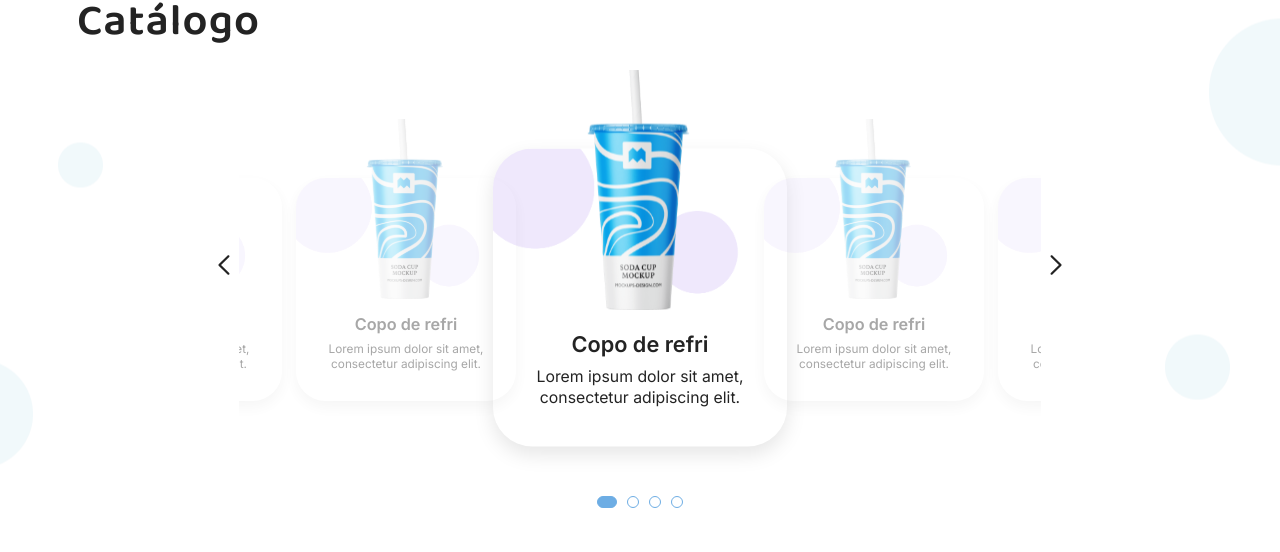
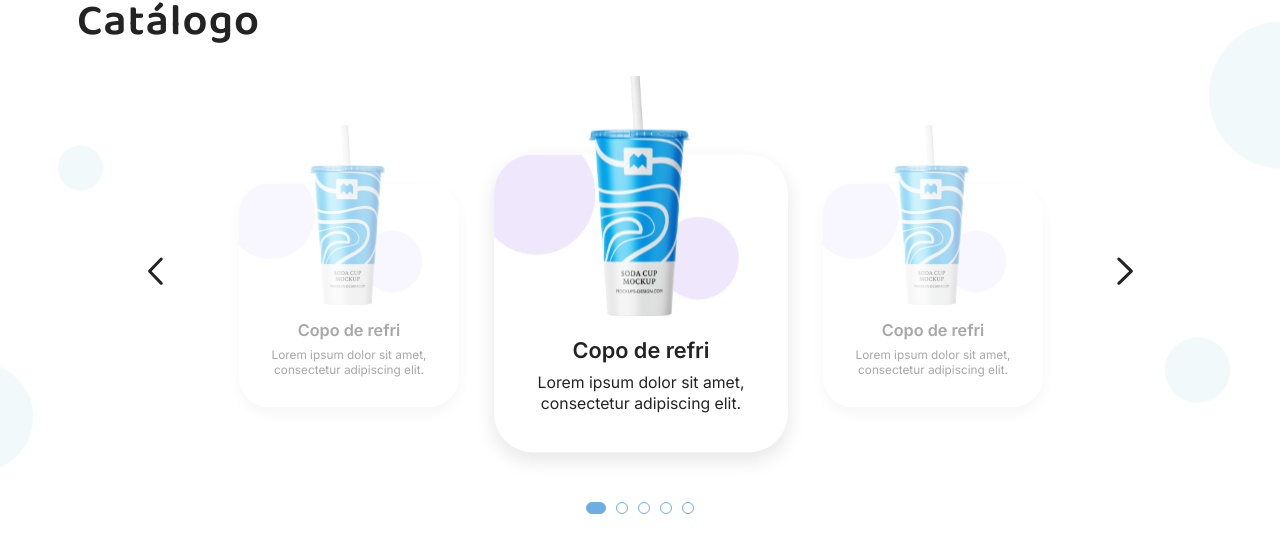
Before and after one commit to citi-onboarding/HighBall, a React (Create React App) app in the folder client/: page / in a window 1280 px wide. Shown: the top 552 px of the page. Built offline with nearby package versions, Linux system fonts and the light colour scheme.

Commit message:
bugfix(catalog): carousel margins

```diff
--- a/client/src/components/catalog/index.tsx
+++ b/client/src/components/catalog/index.tsx
@@ -25,8 +25,10 @@ export function Catalog(){
     slidesToShow: 3,
     slidesToScroll: 1,
     rows:1,
+    centerPadding: '0px',
     nextArrow: <SlickArrowNext/>,
     prevArrow: <SlickArrowPrev/>,
+
   };
 
   return(
@@ -36,11 +38,11 @@ export function Catalog(){
           Catálogo
         </Title>
         <Carousel {...settings}>
-        <Card/>
-        <Card/>
-        <Card/>
-        <Card/>
-
+          <Card/>
+          <Card/>
+          <Card/>
+          <Card/>
+          <Card/>
         </Carousel>
       </InnerContainer>
     </Container>
--- a/client/src/components/catalog/styles.ts
+++ b/client/src/components/catalog/styles.ts
@@ -21,25 +21,33 @@ export const InnerContainer = styled.div`
 `
 
 export const Carousel = styled(Slider)`
-  width: 802px;
+  width: 935px;
   margin-left: auto;
   margin-right: auto;
+  margin-top: 6px;
   background-color: white;
 
+
+
   .slick-slide{
+    visibility: visible;
     transition: width 0.85s, height 0.85s, transform 0.85s;
     transform: scale(1);
     opacity: 0.4;
     transition: opacity 0.85s ease-in;
   }
 
-  .slick-center {
+
+  .slick-slide.slick-center {
+    visibility: visible;
     opacity: 1;
     transition: opacity 0.85s ease-out;
 
     transition: width 0.85s, height 0.85s, transform 0.85s;
     transform: scale(1.336622561112357);
   }
+
+
 
   .slick-dots {
     button { /*Hides old button*/
@@ -62,8 +70,18 @@ export const Carousel = styled(Slider)`
       border-radius: 80px;
     }
   }
+
+  .slick-list{
+    width: 874px;
+    margin-left: auto;
+    margin-right:auto;
+  }
+
+  .slick-arrow{
+    height: 27.59px;
+    width: 15.63px;
+  }
 `
-
 
 export const Title = styled.h2`
   font-family: 'Baloo 2';
```
